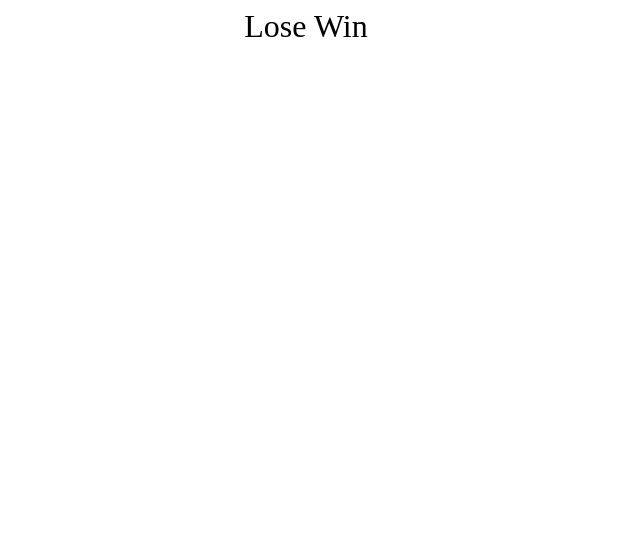
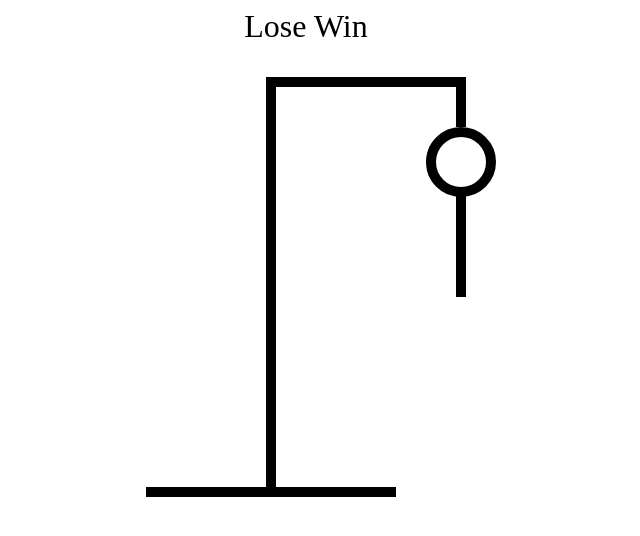
Before and after one commit to patrickvielie/Hangman, a React (Vite) app: page / in a window 1280 px wide. Shown: the top 536 px of the page, without its empty margins (334-974 px from the left). Built offline with nearby package versions, Linux system fonts and the light colour scheme.

Commit message:
head and body

```diff
--- a/src/App.tsx
+++ b/src/App.tsx
@@ -1,5 +1,5 @@
 import { useState } from "react";
-import { HangmanDrawing } from "./HangmanDrawing copy";
+import { HangmanDrawing } from "./HangmanDrawing";
 import { HangmanWord } from "./HangmanWord";
 import { Keyboard } from "./Keyboard";
 import words from "./wordList.json";
--- a/src/HangmanDrawing copy.tsx
+++ /dev/null
@@ -1 +0,0 @@
-export function HangmanDrawing () {}
--- /dev/null
+++ b/src/HangmanDrawing.tsx
@@ -0,0 +1,62 @@
+const HEAD = (
+  <div
+    style={{
+      width: "50px",
+      height: "50px",
+      borderRadius: "100%",
+      border: "10px solid black",
+      position: "absolute",
+      top: "50px",
+      right: "-30px",
+    }}
+  />
+);
+
+const BODY = (
+  <div
+    style={{
+      width: "10px",
+      height: "101px",
+      background: "black",
+      position: "absolute",
+      top: "119px",
+      right: 0,
+    }}
+  />
+);
+
+export function HangmanDrawing() {
+  return (
+    <div style={{ position: "relative" }}>
+      {HEAD}
+      {BODY}
+      <div
+        style={{
+          height: "50px",
+          width: "10px",
+          background: "black",
+          position: "absolute",
+          top: 0,
+          right: 0,
+        }}
+      />
+      <div
+        style={{
+          height: "10px",
+          width: "200px",
+          background: "black",
+          marginLeft: "120px",
+        }}
+      />
+      <div
+        style={{
+          height: "400px",
+          width: "10px",
+          background: "black",
+          marginLeft: "120px",
+        }}
+      />
+      <div style={{ height: "10px", width: "250px", background: "black" }} />
+    </div>
+  );
+}
```
